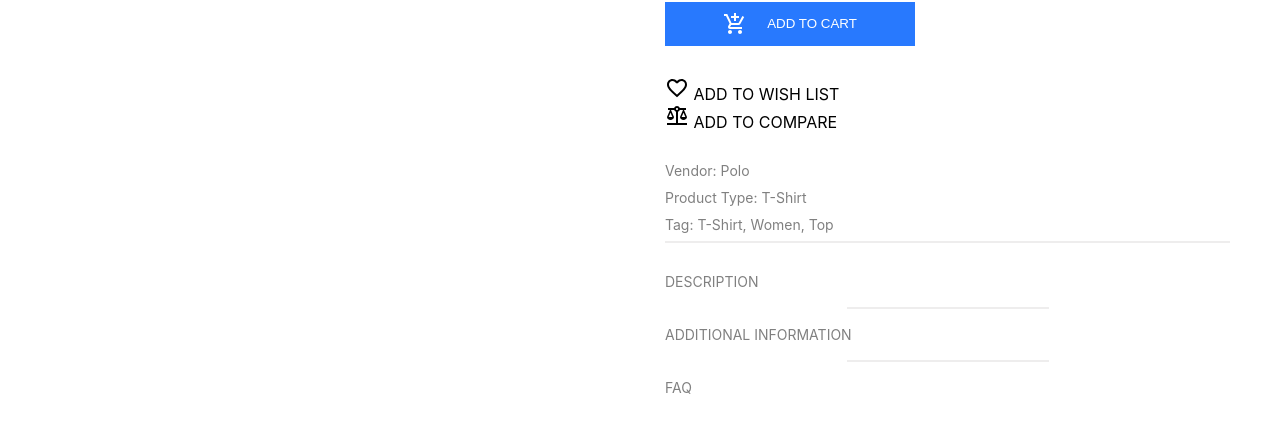
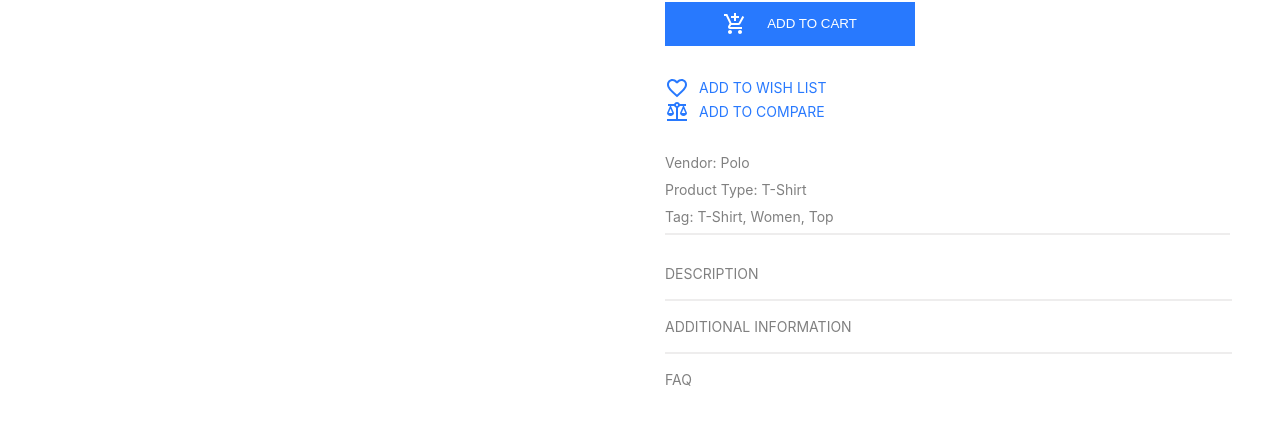
Before and after one commit to Raj-Mandloii/E-commerce, a React (Create React App) app in the folder frontend/: page /product/1 in a window 1280 px wide. Shown: the part 506-952 px from the top of the page. Built offline with nearby package versions, Linux system fonts and the light colour scheme.

Commit message:
product items added

```diff
--- a/frontend/src/pages/Product/Product.jsx
+++ b/frontend/src/pages/Product/Product.jsx
@@ -42,7 +42,7 @@ const Product = () => {
           <AddShoppingCartIcon /> ADD TO CART
         </button>
 
-        <div className="link">
+        <div className="links">
           <div className="item">
             <FavoriteBorderIcon /> ADD TO WISH LIST
           </div>
--- a/frontend/src/pages/Product/Product.scss
+++ b/frontend/src/pages/Product/Product.scss
@@ -77,7 +77,8 @@
       }
 
       .links{
-        display: flex;
+        // display: flex;
+
         gap: 20px;
 
         .item{
@@ -98,7 +99,7 @@
         margin-top: 30px;
 
         hr{
-          width: 200px;
+          width: 100%;
           border: 1px solid rgb(238, 237, 237);
         }
       }
```
